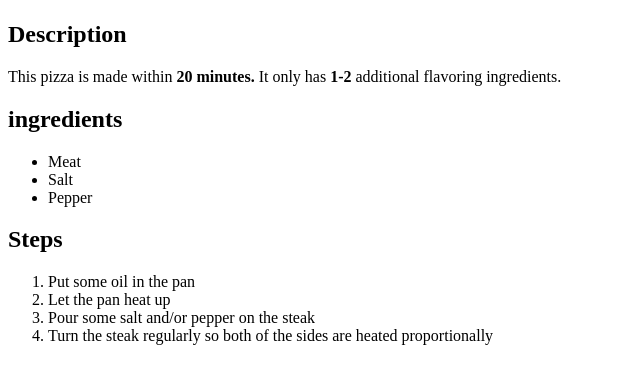
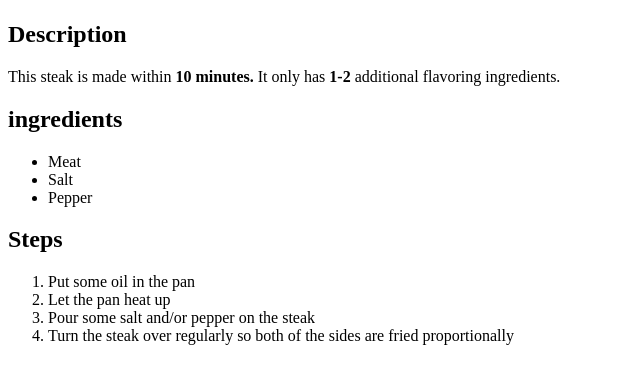
Before and after one commit to ruzicicmichael/recipes, a plain HTML site: page rcp/steak.html in a window 1280 px wide. Shown: the part 383-766 px from the top of the page, 0-640 px from the left. Drawn offline with Linux system fonts and the light colour scheme.

Commit message:
Corrections/additions on the steak recipe

```diff
--- a/rcp/steak.html
+++ b/rcp/steak.html
@@ -9,7 +9,7 @@
     <h1><strong>Steak</strong></h1>
     <img src="https://upload.wikimedia.org/wikipedia/commons/thumb/2/2b/Beef_fillet_steak_with_mushrooms.jpg/300px-Beef_fillet_steak_with_mushrooms.jpg" alt="Image of freshly made Steak">
     <h2>Description</h2>
-    <p>This pizza is made within <strong>20 minutes.</strong> It only has <strong>1-2</strong> additional flavoring ingredients.</p>
+    <p>This steak is made within <strong>10 minutes.</strong> It only has <strong>1-2</strong> additional flavoring ingredients.</p>
     <h2>ingredients</h2>
     <ul>
         <li>Meat</li>
@@ -21,7 +21,7 @@
         <li>Put some oil in the pan</li>
         <li>Let the pan heat up</li>
         <li>Pour some salt and/or pepper on the steak</li>
-        <li>Turn the steak regularly so both of the sides are heated proportionally</li>
+        <li>Turn the steak over regularly so both of the sides are fried proportionally</li>
     </ol>
 </body>
 </html>
```
